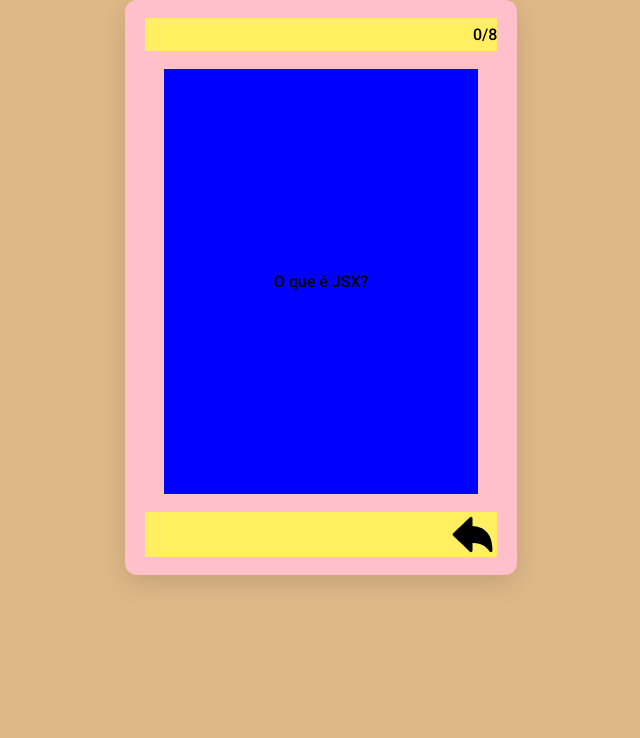
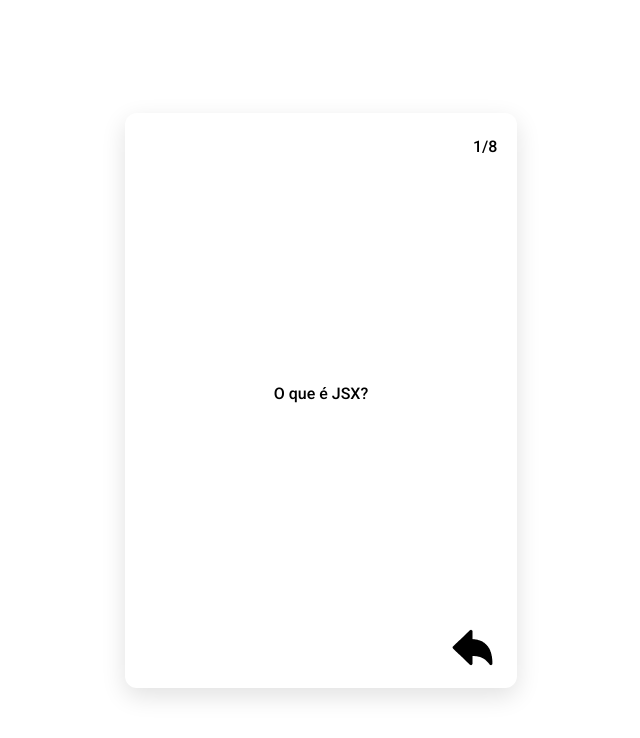
Before and after one commit to ThaisFrancaG/App_ZapRecall_CartoesDeEstudo, a React (Create React App) app: page / in a window 1280 px wide. Both pictures are taken after a click on the button "Praticar React". Shown: the top 738 px of the page, without its empty margins (319-959 px from the left). Built offline with nearby package versions, Linux system fonts and the light colour scheme.

Commit message:
passagem entre os componentes agora foi, mas por algum motivo o objeto que acumuda os resultados dos flashcards não está pegando o ultimo valor

```diff
--- a/public/css/style.css
+++ b/public/css/style.css
@@ -1,113 +1,124 @@
-.home-screen{
-    width: 100%;
-    height: 100%;
-    display:flex;
+.home-screen {
+  height: 100vh;
+  display: flex;
   flex-direction: column;
   align-items: center;
-    background-color: blue;
-
+  justify-content: center;
 }
 
-.home-screen figure{
-    height:279px;
-    width:218px;
-    margin-top:5%;
-    margin-bottom:8%;
+.home-screen figure {
+  height: 279px;
+  width: 218px;
+  margin-bottom: 8%;
 }
 
-.button-start{
-    width:345px;
+.button-start {
+  width: 345px;
   height: 72px;
-    border: 3px solid #FFEF61;
-    border-radius:12px;
+  border: 3px solid #ffef61;
+  border-radius: 12px;
   box-sizing: border-box;
-    display:flex;
+  display: flex;
   align-items: center;
   justify-content: center;
   background-color: transparent;
   font-weight: 700;
   font-size: 20px;
-    margin-bottom:30%;
 }
-.button-start img{
+.button-start img {
   padding-left: 10px;
 }
 
 .card {
   width: 392px;
-    height:575px;
-    border-radius:12px;
+  height: 575px;
+  border-radius: 12px;
   box-shadow: 0px 8px 24px rgba(0, 0, 0, 0.12);
 
-    display:flex;
+  display: flex;
   flex-direction: column;
 
-    background-color: pink;
   align-items: center;
 }
 
 .top-bottom {
-    display:flex;
+  display: flex;
   justify-content: end;
   align-items: center;
   height: 45px;
-    width:90%;
-    background-color: #FFEF61;
-    margin:18px 0;
+  width: 90%;
+  margin: 18px 0;
 }
 
-.top-bottom span{
-    display:flex;
+.top-bottom span {
+  display: flex;
   justify-content: center;
   width: 100%;
-    background-color: royalblue;
 }
 
-.back-bottom{
-    display:flex;
+.back-bottom {
+  display: flex;
   column-gap: 16px;
-    margin:18px 0;
-
+  margin: 18px 0;
 }
 
-.back-bottom button{
-    width:65px;
-    height:48px;
+.back-bottom button {
+  width: 65px;
+  height: 48px;
   border-radius: 12px;
   font-size: 10px;
   background: transparent;
 }
 
-.content{
-display:flex;
+.content {
+  display: flex;
   justify-content: center;
   align-items: center;
-width:80%;
-height:100%;
-background-color: blue;
+  width: 80%;
+  height: 100%;
 }
-.new{
+.new {
   border: 3px solid navy;
-
+  box-shadow: 0px 8px 24px rgba(59, 42, 212, 0.12);
 }
 
-.fail{
+.fail {
   border: 3px solid red;
+  box-shadow: 0px 8px 24px rgba(218, 17, 17, 0.493);
 }
 
-.sucess{
+.sucess {
   border: 3px solid greenyellow;
+  box-shadow: 0px 8px 24px rgba(19, 212, 28, 0.12);
 }
 
-.zap{
+.zap {
   border: 3px solid yellow;
+  box-shadow: 0px 8px 24px rgba(230, 255, 2, 0.322);
 }
 
+.results {
+  height: 100vh;
+  width: 500px;
+  display: flex;
+  flex-direction: column;
+  align-items: center;
+  justify-content: center;
+  font-size: 22px;
+  text-align: center;
+  font-weight: 400;
+  line-height: 30px;
+}
 
-body{
+.mainResult {
+  font-size: 36px;
+  font-weight: 700;
+  line-height: 45px;
+}
+
+body {
   font-family: "roboto";
-    background-color: burlywood;
-    display:flex;
+  display: flex;
   justify-content: center;
-
+  align-items: center;
 }
--- a/src/App.js
+++ b/src/App.js
@@ -1,8 +1,7 @@
 import React from "react";
 import HomeScreen from "./components/HomeScreen";
-import MudarCard from "./components/MudarCard";
-import CardSide from "./components/CardSide";
 import Cards from "./components/Cards";
+import ResultsScreen from "./ResultsScreen";
 
 // Start CHOKIDAR_USEPOLLING=true npm start
 
@@ -14,20 +13,25 @@ let [cardSide, changeCardSide] = React.useState("frente");
 
 function changeCard(){
     goToCards("newCard")
-    alert(cardSide)
 
+}
+
+function endScreen(cardResults){
+changeScreen(<ResultsScreen
+    selectScreen = {cardResults}
+    />)
 }
 
 function goToCards(currentValue){
 
-if(currentValue =="newCard"){
+if(currentValue ==="newCard"){
     changeCardSide("frente")
-    alert("fui chamado para atualizar")
     changeScreen(<Cards
 
         goToCards = {goToCards}
         cardSide = {cardSide}
         changeCard = {changeCard}
+        endScreen = {endScreen}
 
 
         />);
@@ -39,6 +43,8 @@ if(currentValue =="newCard"){
          goToCards = {goToCards}
          cardSide = {cardSide}
          changeCard = {changeCard}
+        endScreen = {endScreen}
+
          />);
     }
 }
@@ -47,6 +53,7 @@ if(currentValue =="newCard"){
     return ( <>
     {currentDisplay}
 
+
         </>
     )
 
--- /dev/null
+++ b/src/ResultsScreen.js
@@ -0,0 +1,30 @@
+export default function ResultsScreen(props){
+let totalFails=0;
+    for(let i=0;i<props.selectScreen.length;i++){
+    if(props.selectScreen[i]==="fail"){
+    totalFails++
+}
+    }
+
+    if(totalFails===0){
+        return(
+
+<div className="results">
+<p className="mainResult">PARABÉNS! <img src = "./assets/party.png" alt = "party_emoji"/></p>
+<p>Você não esqueceu de nenhum flashcard!</p>
+</div>
+        )
+    }
+
+else{return(
+
+    <div className="results">
+<p className="mainResult">Putz...<img src = "./assets/sad.png" alt = "sad_emoji"/></p>
+<p>Você esqueceu {totalFails} flashcards</p>
+<p>Não desanime! Na próxima você consegue!!</p>
+</div>
+
+)
+}
+
+}
--- a/src/components/CardSide.js
+++ b/src/components/CardSide.js
@@ -1,48 +1,49 @@
 import React from "react";
 import CardStatus from "./CardStatus.js";
 
-
-
 export default function CardSide(props) {
   let [frenteVerso, turnCard] = React.useState(props.cardSide);
-
+  let [deckResults,addResults] = React.useState([])
   function changeSide() {
     turnCard("verso");
   }
-  function changeSideBack() {
+  function changeSideBack(cardResults) {
     turnCard("frente");
-    props.changeCard()
+    let updateResults = [...deckResults,cardResults]
+    addResults(updateResults)
+    props.changeCard(deckResults);
+
 
   }
 
   if (frenteVerso === "frente") {
-
     return (
       <>
-      <div className = "card">
+        <div className="card">
           <header className="top-bottom">
-          {props.cardNumber}/{props.totalCards}
+            {props.cardNumber + 1}/{props.totalCards}
           </header>
-        <article class="content card-frente">
+          <article className="content card-frente">
             <span>{props.pergunta}</span>
           </article>
-        <footer className = "top-bottom"><img onClick ={()=>changeSide()}src = "assets/turn.png"/></footer>
+          <footer className="top-bottom">
+            <img onClick={() => changeSide()} src="assets/turn.png" alt = "see_answer"/>
+          </footer>
         </div>
       </>
-
     );
   } else if (frenteVerso === "verso") {
-
     return (
       <>
         <CardStatus
-      pergunta = {props.pergunta}
-      resposta = {props.resposta}
-      totalCards = {props.totalCards}
-      changeSideBack = {changeSideBack}
-      cardNumber = {props.cardNumber}
-      changeCard= {props.changeCard}
-      goToCards = {props.goToCards}
+          pergunta={props.pergunta}
+          resposta={props.resposta}
+          totalCards={props.totalCards}
+          changeSideBack={changeSideBack}
+          cardNumber={props.cardNumber}
+          changeCard={props.changeCard}
+          goToCards={props.goToCards}
+
         />
       </>
     );
--- a/src/components/Cards.js
+++ b/src/components/Cards.js
@@ -1,42 +1,66 @@
 import React from "react";
 import CardSide from "./CardSide.js";
 
+export default function Cards(props) {
+  const questionsAnswer = [
+    {
+      pergunta: "O que é JSX?",
+      resposta: "Uma extensão de linguagem do JavaScript",
+    },
+    {
+      pergunta: "O React é __ ",
+      resposta: "uma biblioteca JavaScript para construção de interfaces",
+    },
+    {
+      pergunta: "Componentes devem iniciar com __",
+      resposta: "letra maiúscula",
+    },
+    { pergunta: "Podemos colocar __ dentro do JSX", resposta: "expressões" },
+    {
+      pergunta: "O ReactDOM nos ajuda __ ",
+      resposta: "interagindo com a DOM para colocar componentes React na mesma",
+    },
+    {
+      pergunta: "Usamos o npm para __ ",
+      resposta: "gerenciar os pacotes necessários e suas dependências",
+    },
+    {
+      pergunta: "Usamos props para __",
+      resposta: "passar diferentes informações para componentes ",
+    },
+    {
+      pergunta: "Usamos estado (state) para __ ",
+      resposta:
+        "dizer para o React quais informações quando atualizadas devem renderizar a tela novamente",
+    },
+  ];
+  const [cardNumber, nextCard] = React.useState(0);
 
-export default function Cards(props){
+  function changeCard(cardResults) {
 
-    const questionsAnswer = [
-        {pergunta: "O que é JSX?", resposta: "Uma extensão de linguagem do JavaScript"},
-        {pergunta: "O React é __ ", resposta: "uma biblioteca JavaScript para construção de interfaces"},
-        {pergunta: "Componentes devem iniciar com __", resposta: "letra maiúscula"},
-        {pergunta: "Podemos colocar __ dentro do JSX", resposta: "expressões"},
-        {pergunta: "O ReactDOM nos ajuda __ ", resposta: "interagindo com a DOM para colocar componentes React na mesma"},
-        {pergunta: "Usamos o npm para __ ", resposta: "gerenciar os pacotes necessários e suas dependências"},
-        {pergunta: "Usamos props para __", resposta: "passar diferentes informações para componentes "},
-        {pergunta: "Usamos estado (state) para __ ", resposta: "dizer para o React quais informações quando atualizadas devem renderizar a tela novamente"}
-    ]
-    const [cardNumber, nextCard] = React.useState(0);
+    nextCard(cardNumber + 1);
+    if(cardNumber+1===questionsAnswer.length){
+    alert("fim do card em"+cardNumber)
+    alert(cardResults)
+    props.endScreen(cardResults);}
 
-    function changeCard(){
-        alert("fui chamado para mudar o card")
-nextCard(cardNumber+1)
-    }
+  }
+  if (cardNumber + 1 <= questionsAnswer.length) {
+    return (
+      <><div className="home-screen">
+        <CardSide
+          cardNumber={cardNumber}
+          changeCard={changeCard}
+          goToCards={props.goToCards}
+          cardSide={props.cardSide}
+          totalCards={questionsAnswer.length}
+          pergunta={questionsAnswer[cardNumber].pergunta}
+          resposta={questionsAnswer[cardNumber].resposta}
+        />
+        </div>
+      </>
+    );
+  }
 
-    alert(cardNumber)
-return (
-    <>
-
-    <CardSide
-    cardNumber = {cardNumber}
-    changeCard= {changeCard}
-    goToCards = {props.goToCards}
-    cardSide = {props.cardSide}
-    totalCards = {questionsAnswer.length}
-    pergunta = {questionsAnswer[cardNumber].pergunta} resposta = {questionsAnswer[cardNumber].resposta}
-
-     />
-
-      </>
-
-)
 
 }
--- a/src/components/HomeScreen.js
+++ b/src/components/HomeScreen.js
@@ -1,16 +1,13 @@
 import React from "react";
-import App from "../App";
-import CurrentScreen from "./CurrentScreen";
-import MudarCard from "./MudarCard";
 
 export default function HomeScreen(props) {
 
     return (
         <div className="home-screen">
             <figure>
-            <img src="assets/logo.png" />
+            <img src="assets/logo.png" alt = "logo_zapRecall" />
             </figure>
-            <button onClick={()=>props.goToCards()} className="button-start"> Praticar React <img   src="assets/next.png" /></button>
+            <button onClick={()=>props.goToCards()} className="button-start"> Praticar React <img   src="assets/next.png" alt = "start" /></button>
         </div>
     )
 }
```
Also changed, not shown: src/components/CardStatus.js (+33 -32 lines), src/components/CurrentScreen.js (deleted, +0 -12 lines), src/components/MudarCard.js (deleted, +0 -11 lines). Lines whose indentation alone changed are shown as unchanged.
